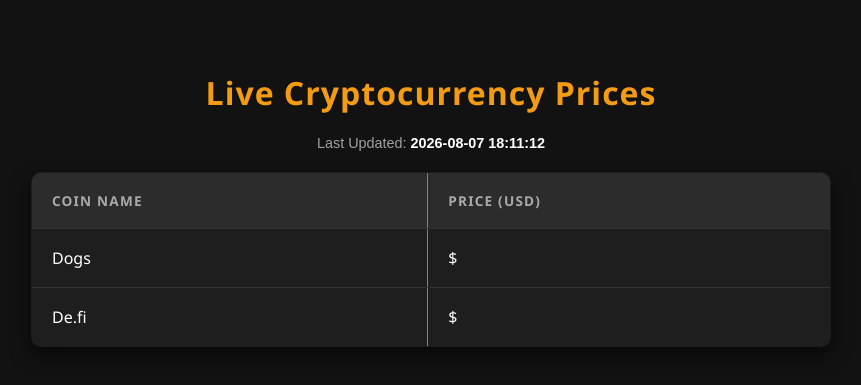
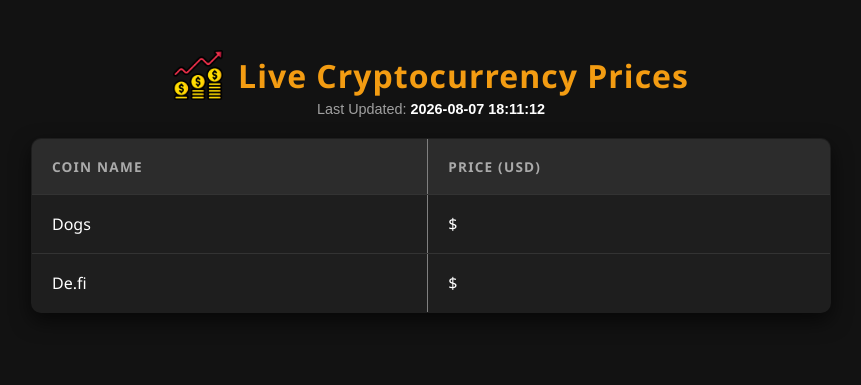
Before and after one commit to FeriCodes/coin-watcher, a FastAPI app: page / in a window 1280 px wide. Shown: the top 385 px of the page, without its empty margins (209-1070 px from the left). Run offline with FastAPI, Linux system fonts and the light colour scheme; data that the repository does not hold is empty.

Commit message:
feat: add favicon and header logo to UI

```diff
--- a/templates/index.html
+++ b/templates/index.html
@@ -5,11 +5,19 @@
     <meta name="viewport" content="width=device-width, initial-scale=1.0">
     <title>Live Crypto Dashboard</title>
 
+    <!-- Link to CSS file -->
     <link rel="stylesheet" href="{{ url_for('static', path='style.css') }}">
+
+    <!-- Favicon (Browser Tab Icon) -->
+    <link rel="icon" type="image/png" href="{{ url_for('static', path='icon.png') }}">
 </head>
 <body>
 
-    <h1>Live Cryptocurrency Prices</h1>
+    <!-- Header with Logo and Title -->
+    <div style="display: flex; align-items: center; gap: 15px;">
+        <img src="{{ url_for('static', path='icon.png') }}" alt="Coin Watcher Logo" width="50" height="50">
+        <h1 style="margin: 0;">Live Cryptocurrency Prices</h1>
+    </div>
 
     <!-- Last Updated Timestamp -->
     <div class="timestamp-container">
```
Also changed, not shown: static/icon.png (added).
